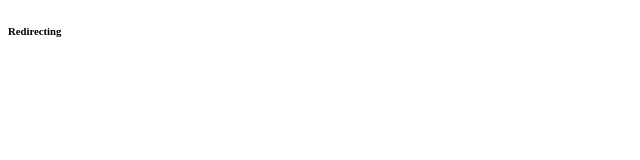
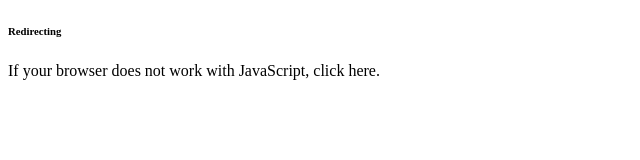
Before and after one commit to jaythemanchs/jaythemanchs.github.io, a plain HTML site: page index.html in a window 1280 px wide. Shown: the whole page, without its empty margins (0-640 px from the left). Drawn offline with Linux system fonts and the light colour scheme.

Commit message:
=Updates

```diff
--- a/index.html
+++ b/index.html
@@ -4,5 +4,5 @@
 </head>
 <body>
     <h6>Redirecting</h6>
-    <lol></lol>
+    <p>If your browser does not work with JavaScript, <a>click here</a>.</p>
 </body>
```
